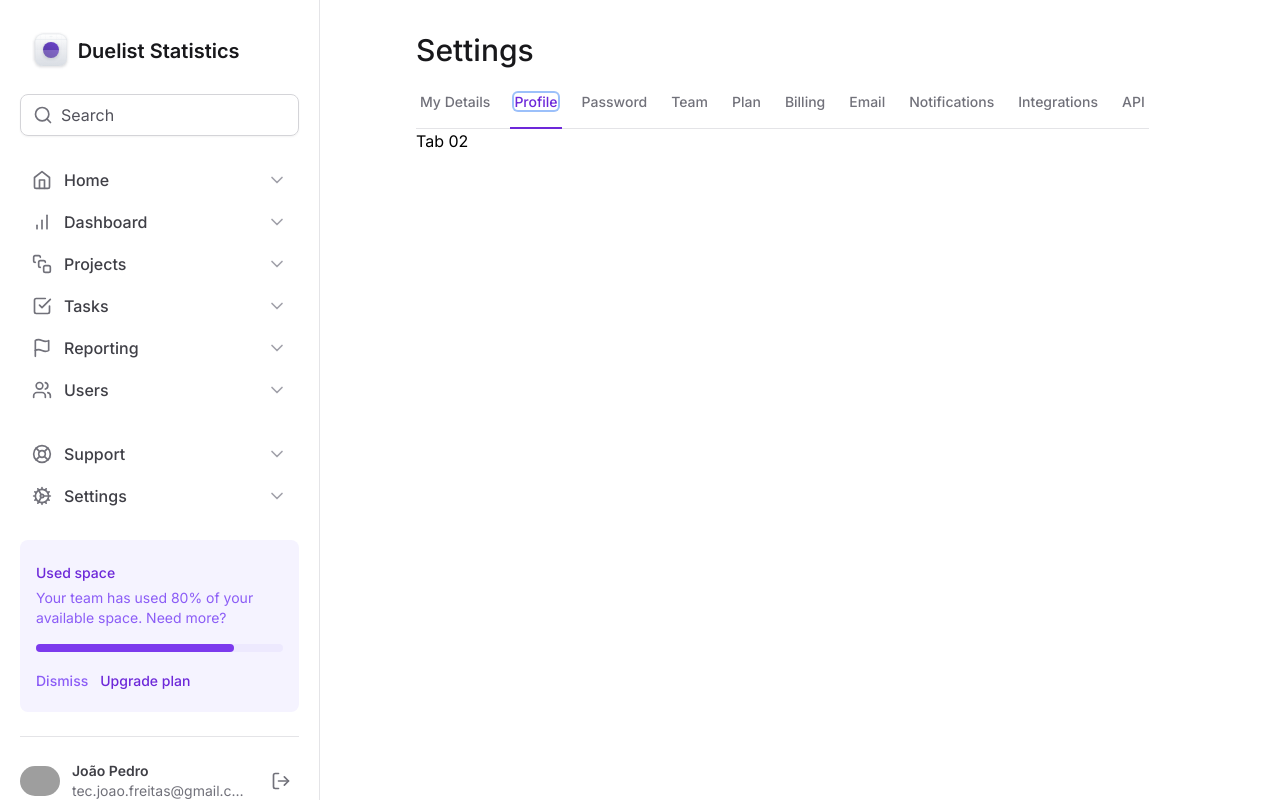
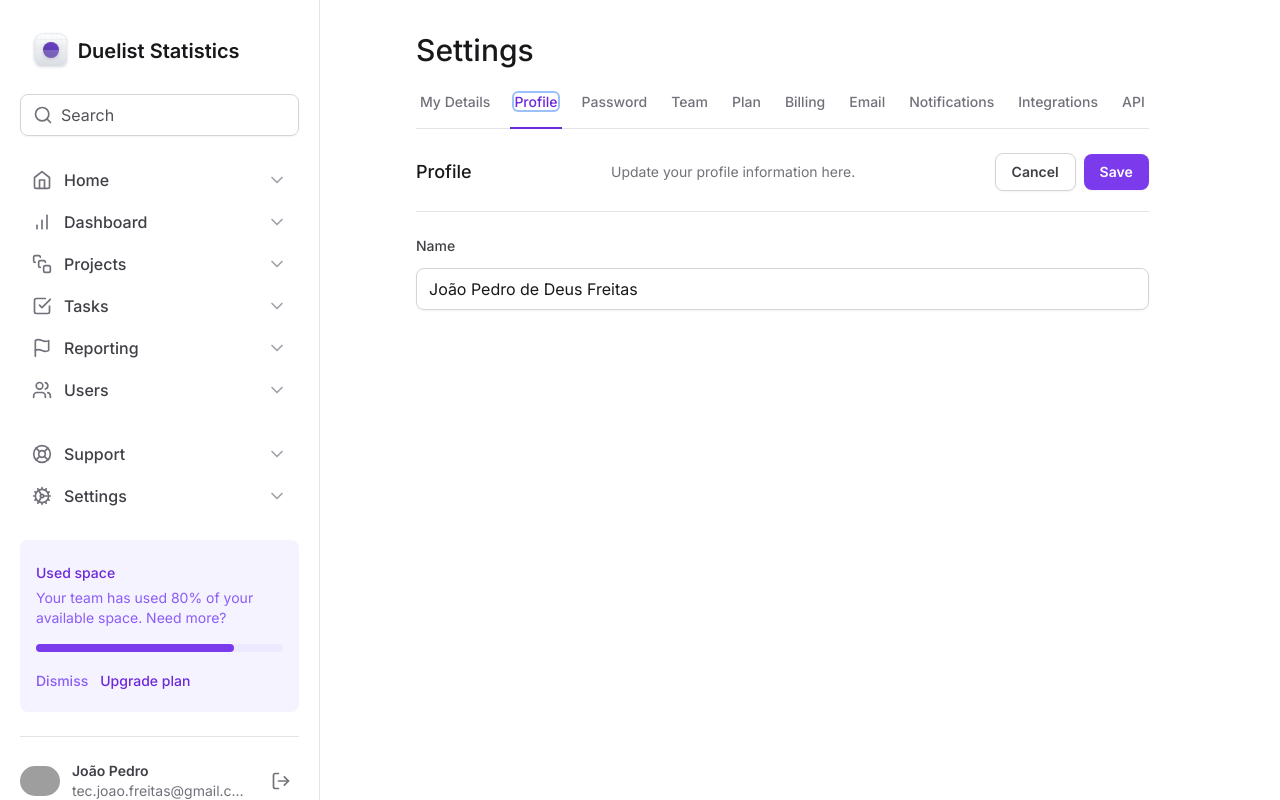
Before and after one commit to jp-freitas/ygo-simulator-statistics, a Next.js app: page / in a window 1280 px wide. Both pictures are taken after a click on the tab "Profile". Built offline with nearby package versions, Linux system fonts and the light colour scheme; grey boxes are pictures that could not be loaded.

Commit message:
dev: creating new page.

```diff
--- a/src/components/Form/Input/Control.tsx
+++ b/src/components/Form/Input/Control.tsx
@@ -1,6 +1,6 @@
-import { ComponentProps } from "react";
+import { ComponentProps } from 'react'
 
-export type ControlProps = ComponentProps<"input">;
+export type ControlProps = ComponentProps<'input'>
 
 export function Control({ ...props }: ControlProps) {
   return (
@@ -9,5 +9,5 @@ export function Control({ ...props }: ControlProps) {
       type="text"
       {...props}
     />
-  );
+  )
 }
--- /dev/null
+++ b/src/components/SettingsTabs/Profile.tsx
@@ -0,0 +1,46 @@
+import * as Input from '@/components/Form/Input'
+import { Button } from '../Button'
+
+export function Profile() {
+  return (
+    <div className="mt-6 flex flex-col">
+      <div className="flex items-center justify-between border-b border-zinc-200 pb-5">
+        <h2 className="text-lg font-medium text-zinc-900">Profile</h2>
+        <span className="text-sm text-zinc-500">
+          Update your profile information here.
+        </span>
+        <div className="flex items-center gap-2">
+          <Button variant="outline" type="button">
+            cancel
+          </Button>
+          <Button type="submit" form="profile">
+            save
+          </Button>
+        </div>
+      </div>
+      <div>
+        <form
+          id="profile"
+          className="mt-6 flex w-full flex-col gap-5 divide-y divide-zinc-200"
+        >
+          <div className="grid gap-3">
+            <label
+              htmlFor="firstName"
+              className="text-sm font-medium text-zinc-700"
+            >
+              Name
+            </label>
+            <div className="grid gap-6">
+              <Input.Root>
+                <Input.Control
+                  id="fullname"
+                  defaultValue="João Pedro de Deus Freitas"
+                />
+              </Input.Root>
+            </div>
+          </div>
+        </form>
+      </div>
+    </div>
+  )
+}
--- a/src/components/SettingsTabs/index.tsx
+++ b/src/components/SettingsTabs/index.tsx
@@ -4,6 +4,7 @@ import * as Tabs from '@radix-ui/react-tabs'
 import { TabItem } from './TabItem'
 import { useState } from 'react'
 import { MyDetails } from './MyDetails'
+import { Profile } from './Profile'
 
 export function SettingsTabs() {
   const [currentTab, setCurrentTab] = useState('tab-01')
@@ -66,7 +67,7 @@ export function SettingsTabs() {
         <MyDetails />
       </Tabs.Content>
       <Tabs.Content value="tab-02">
-        <h1>Tab 02</h1>
+        <Profile />
       </Tabs.Content>
       <Tabs.Content value="tab-03">
         <h1>Tab 03</h1>
```
Also changed, not shown: src/components/SettingsTabs/TabItem.tsx (+7 -7 lines).
